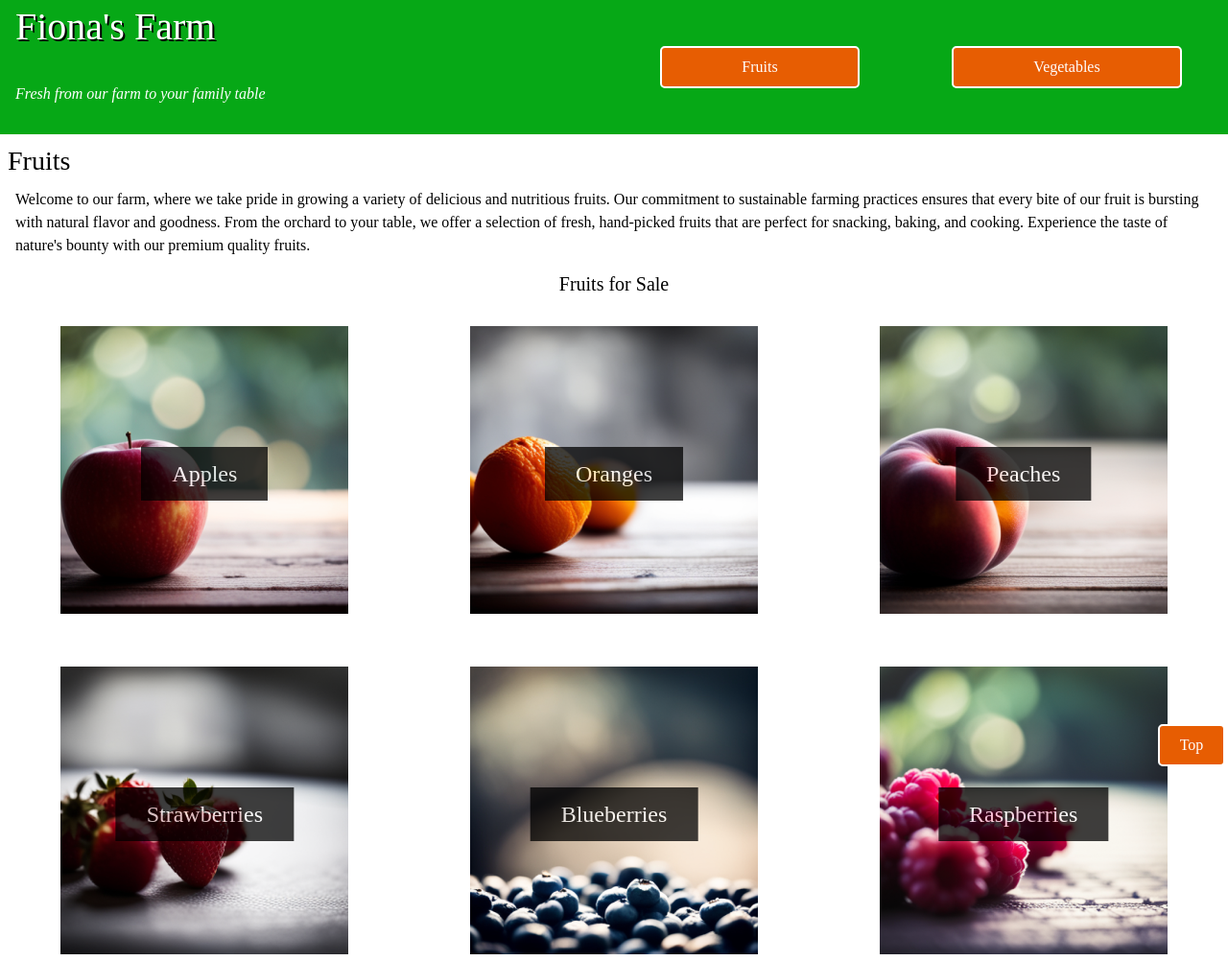
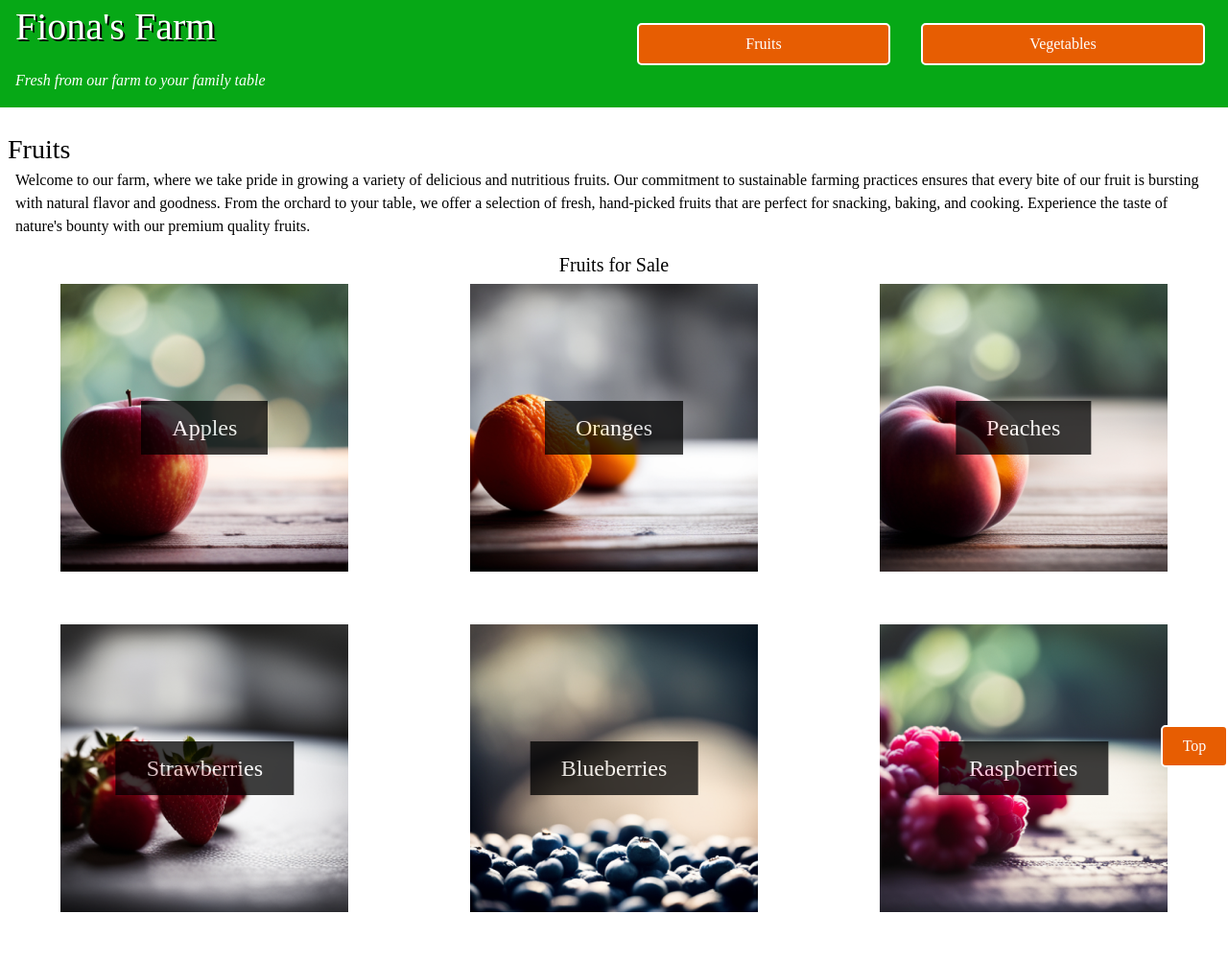
Before and after one commit to larichte/fionasfarm, a plain HTML site: page index.html in a window 1280 px wide. Shown: the top 1002 px of the page at 96% size. Drawn offline with Linux system fonts and the light colour scheme; a web font is replaced by a local one.

Commit message:
finalized css styles
finalized css styles

```diff
--- a/style.css
+++ b/style.css
@@ -81,7 +81,7 @@ h1{
 
 h2{
     font-size: 1.75em;
-    padding: 1rem 0.5rem;
+    padding: 2rem 0.5rem 0.5rem 0.5rem;
 }
 
 h3, text{
@@ -117,7 +117,7 @@ nav ul li{
     background-color: var(--orange);
     border: 2px solid var(--white);
     padding: 0.5rem;
-    margin: 1rem 3rem;
+    margin: 1rem 4rem;
     border-radius: 5px;
 }
 
@@ -128,9 +128,10 @@ a{
 
 nav ul li:last-of-type{
     width: 50px;
+    margin: 0;
     position: fixed;
-    bottom: -15px;
-    right: -45px;
+    bottom: 0px;
+    right: 0px;
     z-index: 2;
 }
 
@@ -143,14 +144,14 @@ figure{
 }
 
 img{
-    padding: 1.5rem 0;
+    padding-bottom: 3rem;
 }
 
 figcaption{
     position: absolute;
     top: 50%;
     left: 50%;
-    transform: translate(-50%,-50%);
+    transform: translate(-50%,-100%);
     background-color: var(--black);
     opacity: 75%;
     color: var(--white);
@@ -175,6 +176,10 @@ footer{
 
 /* MEDIA QUERY (medium) */
 @media screen and (min-width: 834px) {
+    header h1{
+        text-align: left;
+    }
+
     header{
         display: grid;
         grid-template-columns: 1fr 1fr;
@@ -250,8 +255,13 @@ footer{
 
     nav{
         background-color: var(--green);
+        padding: 0.5rem;
         grid-column: 2/3;
         grid-row: 1/3;
+    }
+
+    nav ul li{
+        margin: 1rem 1rem;
     }
 
     #fruit{
```
